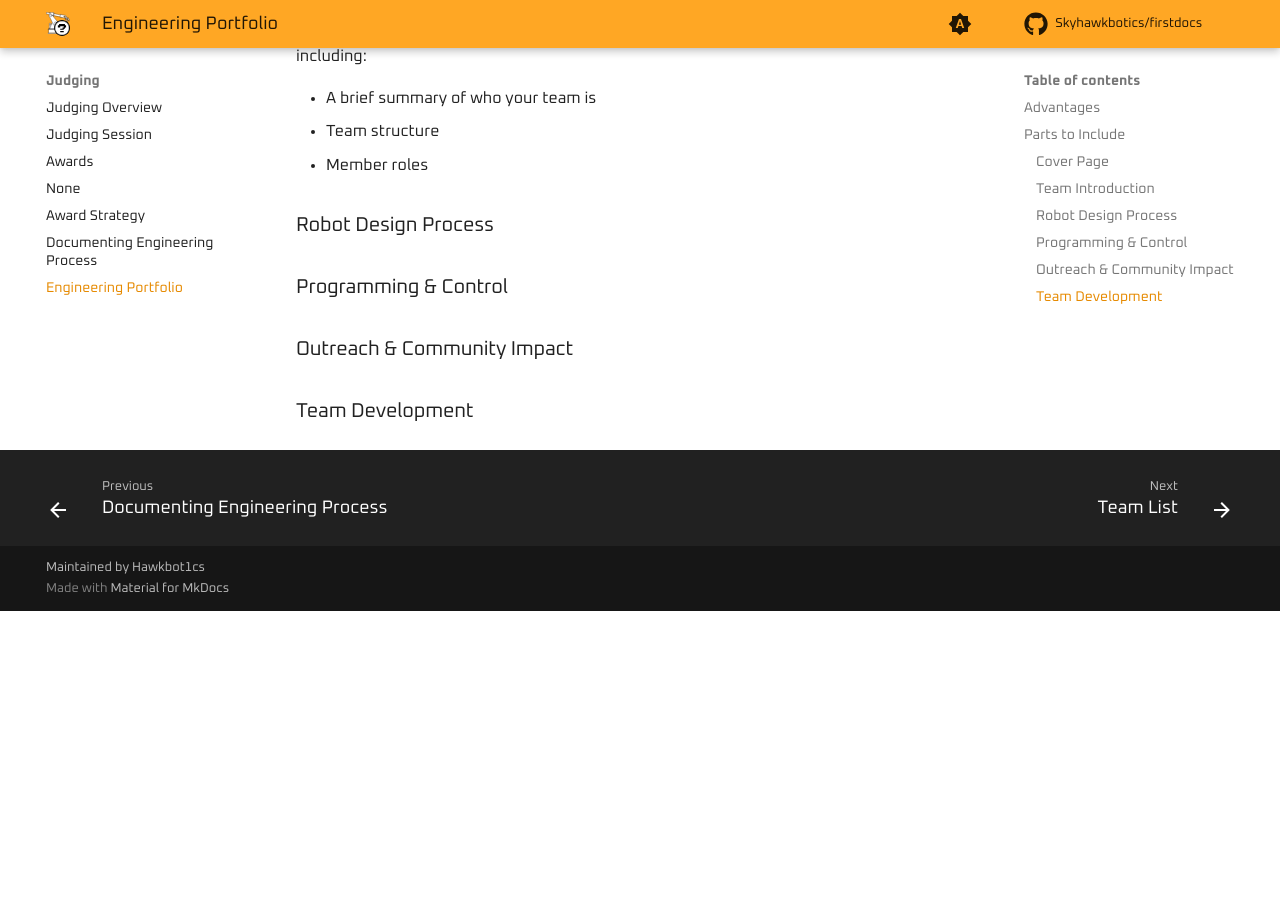
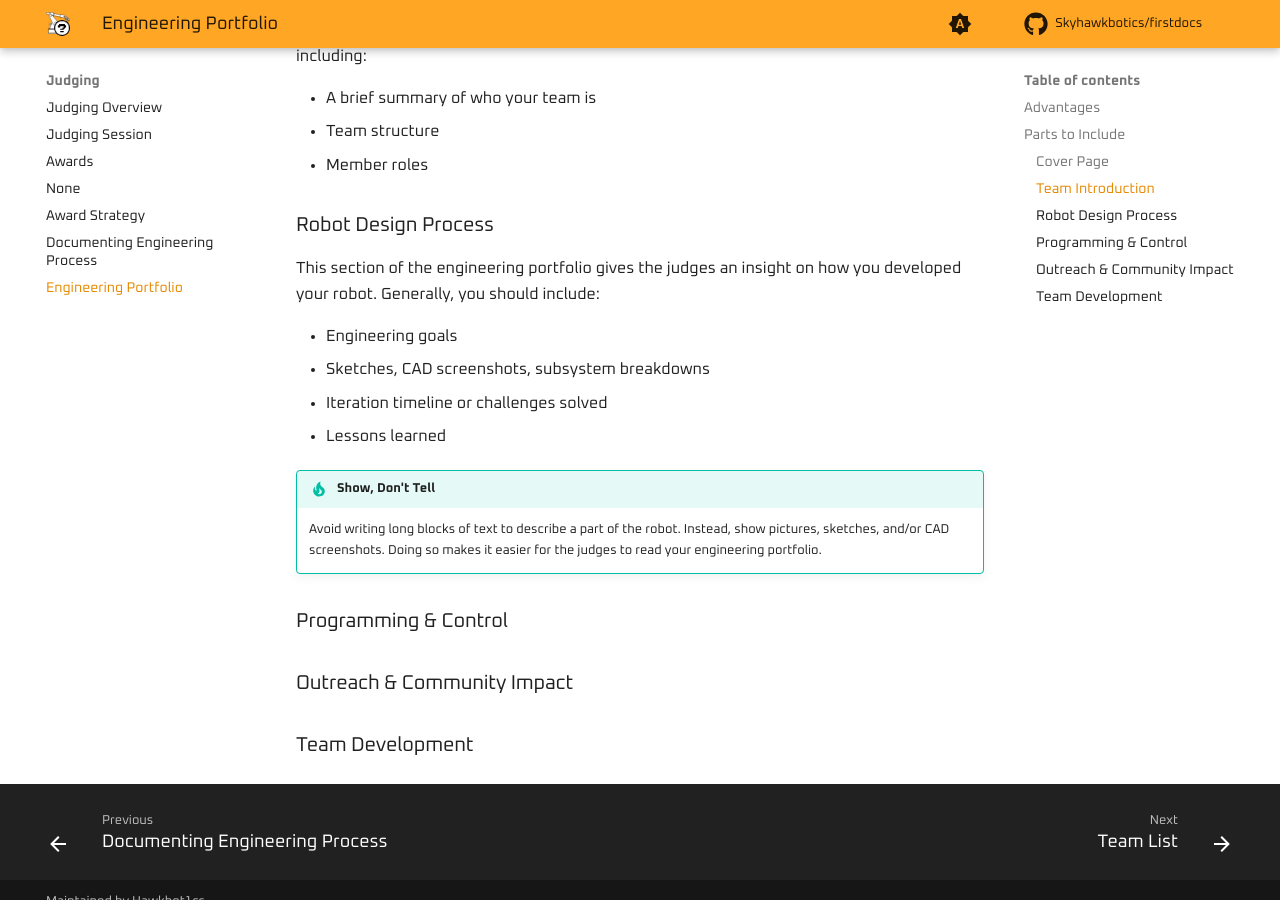
Before and after one commit to Skyhawkbotics/firstdocs, an MkDocs documentation site: the page built from source/docs/judging/engineering-portfolio.md, in a window 1280 px wide and 900 px high, scrolled down 1086 px. Built offline with MkDocs 1.6.1 and Material for MkDocs 9.7.7, drawn with Linux system fonts in a browser that asks for light colours; comment, search, counter and statistics services are not loaded; before the commit the page ends 1697 px from its top, so only the background shows below that.

Commit message:
add robot design process info

```diff
--- a/source/docs/judging/engineering-portfolio.md
+++ b/source/docs/judging/engineering-portfolio.md
@@ -35,6 +35,17 @@ The team introduction is how the judges get to know your team. Generally, this s
 
 ### Robot Design Process
 
+This section of the engineering portfolio gives the judges an insight on how you developed your robot. Generally, you should include:
+
+* Engineering goals
+* Sketches, CAD screenshots, subsystem breakdowns
+* Iteration timeline or challenges solved
+* Lessons learned
+
+!!! tip "Show, Don't Tell"
+
+    Avoid writing long blocks of text to describe a part of the robot. Instead, show pictures, sketches, and/or CAD screenshots. Doing so makes it easier for the judges to read your engineering portfolio.
+
 ### Programming & Control
 
 ### Outreach & Community Impact
```
